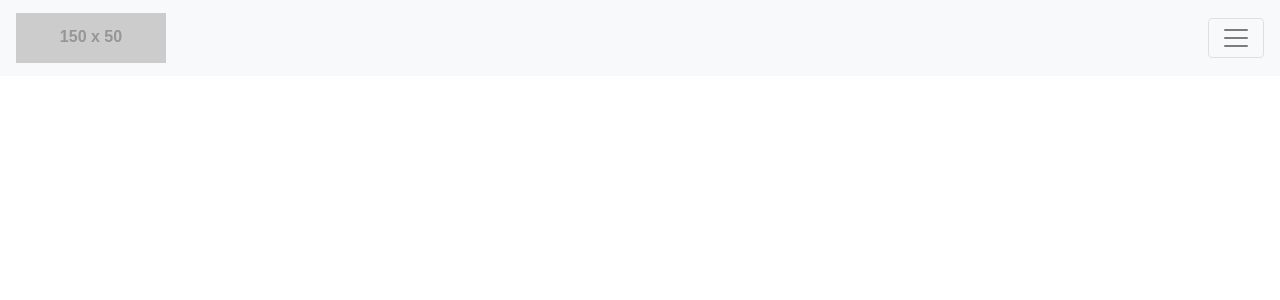
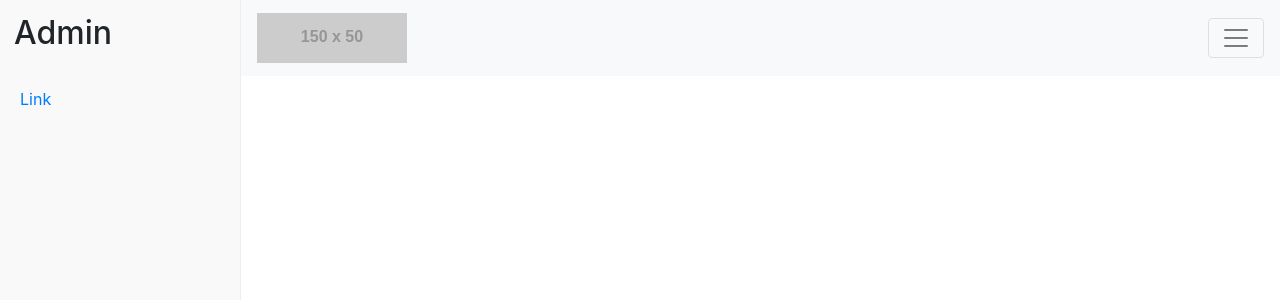
Before and after one commit to paulodutra/reactjs-admin-template, a React (Create React App) app: page / in a window 1280 px wide. Shown: the top 300 px of the page. Built offline with nearby package versions, Linux system fonts and the light colour scheme.

Commit message:
criação do componente de sidebar

```diff
--- /dev/null
+++ b/src/components/Sidebar.jsx
@@ -0,0 +1,16 @@
+import React from 'react';
+
+export default function Sidebar(props) {
+
+    return(
+        <aside id="sidebar">
+            <div className="sidebar-title">
+                <h2>Admin</h2>
+            </div>
+            <div className="list-group">
+                <a href="" className="list-group-item">Link</a>
+            </div>
+        </aside>
+    );
+
+}
--- a/src/containers/AppLayout.jsx
+++ b/src/containers/AppLayout.jsx
@@ -2,23 +2,26 @@ import React, { Component } from 'react';
 import { Switch, Route } from 'react-router-dom';
 import Templates from './routes';
 import Header from './../components/Header';
+import Sidebar from './../components/Sidebar';
 
 export default class AppLayout extends Component {
     render(){
         return (
 
-            <div id="main-wrapper">
-                {/*<Sidebar />*/}
-                <div class="content-wrapper">
+            <div className="d-flex" id="main-wrapper">
+                <Sidebar />
+                <div id="content-wrapper">
                     <Header />
                     <Switch>
                     { Templates.map((route, index) => (
-
-                        <Route
-                            path={route.path}
-                            exact={route.exact}
-                            render={props => <route.template {...props} />}
-                        />
+                        <div className="content-dynamic">
+                            <Route
+                                key={index}
+                                path={route.path}
+                                exact={route.exact}
+                                render={props => <route.template {...props} />}
+                            />
+                        </div>
                     ))}
                     </Switch>
                 </div>
--- a/src/styles/app.css
+++ b/src/styles/app.css
@@ -1,3 +1,40 @@
+html {
+  height: 100%;
+  min-height: 100%; }
+
+body {
+  height: 100%;
+  min-height: 100%; }
+
+#root {
+  height: 100%;
+  min-height: 100%; }
+
+#main-wrapper {
+  height: 100%;
+  min-height: 100%; }
+
+#sidebar {
+  height: 100%;
+  min-height: 100%;
+  background: #f9f9f9;
+  border-right: 1px solid #eeeeee; }
+  #sidebar .sidebar-title {
+    padding: 0.8em;
+    font-size: 1.1em; }
+  #sidebar .list-group {
+    width: 15em; }
+    #sidebar .list-group .list-group-item {
+      background: #f9f9f9;
+      border: none;
+      border-radius: 0; }
+
+#content-wrapper {
+  width: 100%; }
+  #content-wrapper .content-dynamic {
+    padding: 1em; }
+
+/** External Pages **/
 body.bg-blue {
   background: #499bea;
   background: -moz-linear-gradient(left, #499bea 0%, #207ce5 100%);
--- a/src/styles/app.scss
+++ b/src/styles/app.scss
@@ -1,3 +1,54 @@
+html {
+  height: 100%;
+  min-height: 100%;
+}
+
+body {
+  height: 100%;
+  min-height: 100%;
+}
+
+#root {
+  height: 100%;
+  min-height: 100%;
+}
+
+#main-wrapper {
+  height: 100%;
+  min-height: 100%;
+}
+
+#sidebar {
+  height: 100%;
+  min-height: 100%;
+  background: #f9f9f9;
+  border-right: 1px solid #eeeeee;
+  .sidebar-title {
+    padding: 0.8em;
+    font-size: 1.1em;
+  }
+  .list-group {
+    width: 15em;
+    .list-group-item {
+      background: #f9f9f9;
+      border: none;
+      border-radius: 0;
+    }
+
+  }
+
+
+}
+
+#content-wrapper{
+  width: 100%;
+  .content-dynamic {
+    padding: 1em;
+  }
+}
+
+/** External Pages **/
+
 body.bg-blue {
   background: rgba(73,155,234,1);
   background: -moz-linear-gradient(left, rgba(73,155,234,1) 0%, rgba(32,124,229,1) 100%);
```
